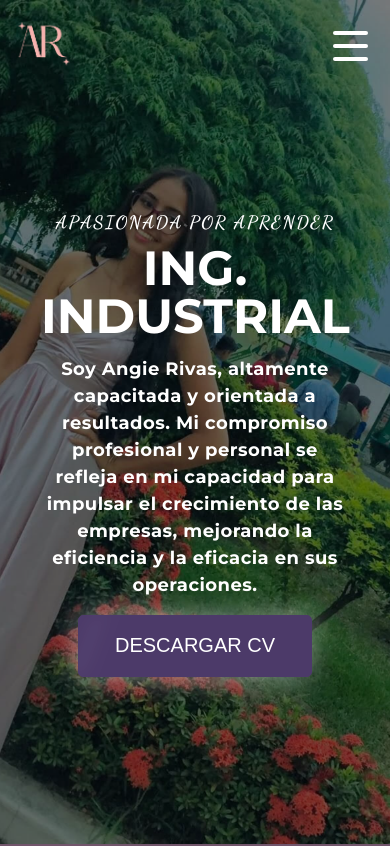
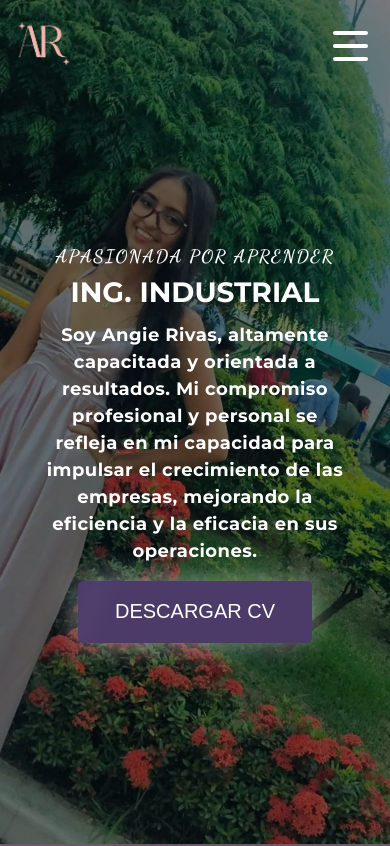
Before and after one commit to Said00510/Portafolio-Angie, a React (Vite) app: page / in a window 390 px wide. Shown: the top 846 px of the page. Built offline with nearby package versions, Linux system fonts and the light colour scheme.

Commit message:
problema es estilos responsive en header del home

```diff
--- a/src/components/Home/Header.jsx
+++ b/src/components/Home/Header.jsx
@@ -18,7 +18,7 @@ function HomeHeader() {
               Apasionada por aprender
             </span>
             <div className="flex gap-2 xsm:gap-4 md:gap-12 flex-col w-[90%] ">
-              <h1 className="font-bold text-[28px] xsm:text-5xl uppercase">
+              <h1 className="font-bold text-[24px] xsm:text-[28px] xsm:text-5xl uppercase">
                 Ing. Industrial
               </h1>
               <p className="tracking-wide font-bold text-[14px] xsm:text-[18px]">
@@ -28,9 +28,9 @@ function HomeHeader() {
                 eficiencia y la eficacia en sus operaciones.
               </p>
 
-              <button className="btn button text-[12px] xsm:text-[18px] md:text-[20px] lg:rotate-[-10deg] inline-flex w-max px-3 py-2 xsm:px-7 xsm:py-3">
+              <button className="btn button mt-2 xsm:mt-0 text-[12px] xsm:text-[18px] md:text-[20px] lg:rotate-[-10deg] inline-flex w-max px-3 py-2 xsm:px-7 xsm:py-3">
                 <a href="../../../public/downloads/CV ANGIE MABEL RIVAS GUERRERO-1.pdf" download>
-                  <span className="text-[12px] xsm:text-xl">DESCARGAR CV</span>
+                  <span className="text-[16px] xsm:text-xl">DESCARGAR CV</span>
                 </a>
               </button>
             </div>
```
